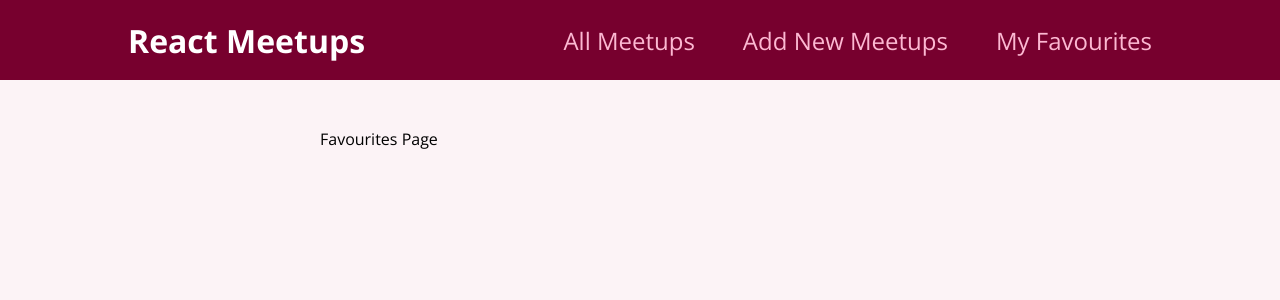
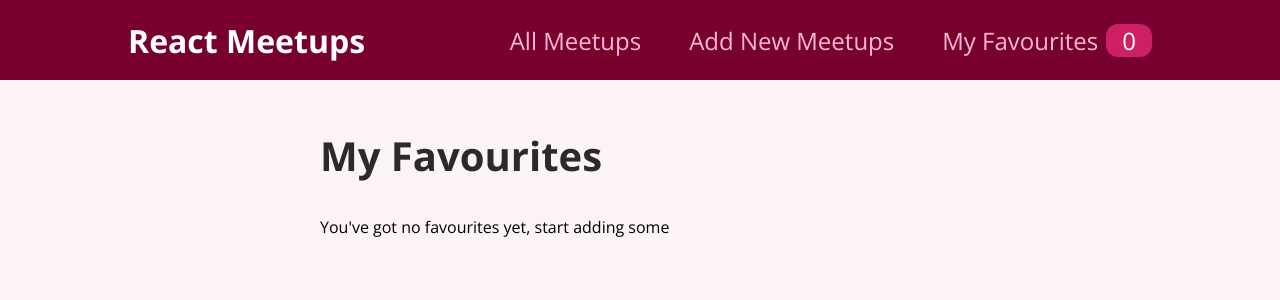
Before and after one commit to anujang/meetUpApp, a React (Create React App) app: page /favourites in a window 1280 px wide. Shown: the top 300 px of the page. Built offline with nearby package versions, Linux system fonts and the light colour scheme.

Commit message:
added favourites functionality when clicked, adds to favourites tally added for my favourites tab

```diff
--- a/src/components/layout/MainNavigation.js
+++ b/src/components/layout/MainNavigation.js
@@ -1,8 +1,12 @@
+import { useContext } from "react";
 import { Link } from "react-router-dom";
 
 import classes from "./MainNavigation.module.css";
+import FavouritesContext from "../../store/favourites-contexts";
 
 function MainNavigation() {
+  const favouritesCtx = useContext(FavouritesContext);
+
   return (
     <header className={classes.header}>
       <div className={classes.logo}> React Meetups</div>
@@ -15,7 +19,12 @@
             <Link to="/new-meetups">Add New Meetups</Link>
           </li>
           <li>
-            <Link to="/favourites">My Favourites</Link>
+            <Link to="/favourites">
+              My Favourites
+              <span className={classes.badge}>
+                {favouritesCtx.totalFavourites}
+              </span>
+            </Link>
           </li>
         </ul>
       </nav>
--- a/src/components/meetups/MeetUpItem.js
+++ b/src/components/meetups/MeetUpItem.js
@@ -1,8 +1,28 @@
+import { useContext } from "react";
+
+import FavouritesContext from "../../store/favourites-contexts";
 import Card from "../ui/Card";
-
 import classes from "./MeetUpItem.module.css";
 
 function MeetUpItem(props) {
+  const favouritesCtx = useContext(FavouritesContext);
+
+  const itemIsFavourite = favouritesCtx.itemIsFavourite(props.id);
+
+  function toggleFavouriteStatusHandler() {
+    if (itemIsFavourite) {
+      favouritesCtx.removeFavourite(props.id);
+    } else {
+      favouritesCtx.addFavourite({
+        id: props.id,
+        title: props.title,
+        description: props.description,
+        image: props.image,
+        address: props.address,
+      });
+    }
+  }
+
   return (
     <li className={classes.item}>
       <Card>
@@ -15,7 +35,9 @@
           <p>{props.description}</p>
         </div>
         <div className={classes.actions}>
-          <button>To Favourites</button>
+          <button onClick={toggleFavouriteStatusHandler }>
+            {itemIsFavourite ? "Remove from Favourites" : "Add to Favourites"}
+          </button>
         </div>
       </Card>
     </li>
--- a/src/index.js
+++ b/src/index.js
@@ -4,10 +4,14 @@
 
 import "./index.css";
 import App from "./App";
+import { FavouritesContextProvider } from "./store/favourites-contexts";
 
 ReactDOM.render(
-  <BrowserRouter>
-    <App />
-  </BrowserRouter>,
+  <FavouritesContextProvider>
+    <BrowserRouter>
+      <App />
+    </BrowserRouter>
+  </FavouritesContextProvider>,
+
   document.getElementById("root")
 );
--- a/src/pages/Favourites.js
+++ b/src/pages/Favourites.js
@@ -1,5 +1,25 @@
+import { useContext } from "react";
+
+import FavouritesContext from "../store/favourites-contexts";
+import MeetUpList from "../components/meetups/MeetUpList";
+
 function FavouritesPage() {
-    return <div>Favourites Page</div>
-};
+  const favouritesCtx = useContext(FavouritesContext);
+
+  let content;
+
+  if (favouritesCtx.totalFavourites === 0) {
+    content = <p> You've got no favourites yet, start adding some</p>;
+  } else {
+    content = <MeetUpList meetups={favouritesCtx.favourites} />;
+  }
+
+  return (
+    <section>
+      <h1>My Favourites</h1>
+      {content}
+    </section>
+  );
+}
 
 export default FavouritesPage;
--- /dev/null
+++ b/src/store/favourites-contexts.js
@@ -0,0 +1,44 @@
+import { createContext, useState } from "react";
+
+const FavouritesContext = createContext({
+  favourites: [],
+  totalFavourites: 0,
+  addFavourite: (favouriteMeetup) => {},
+  removeFavourite: (meetupId) => {},
+  itemIsFavourite: (meetupId) => {},
+});
+
+export function FavouritesContextProvider(props) {
+  const [userFavourites, setUserFavourites] = useState([]);
+
+  function addFavouriteHandler(favouriteMeetup) {
+    setUserFavourites((prevUserFavourite) => {
+      return prevUserFavourite.concat(favouriteMeetup);
+    });
+  }
+
+  function removeFavouriteHandler(meetupId) {
+    setUserFavourites((prevUserFavourites) => {
+      return prevUserFavourites.filter((meetup) => meetup.id !== meetupId);
+    });
+  }
+
+  function itemIsFavouriteHandler(meetupId) {
+    return userFavourites.some((meetup) => meetup.id === meetupId);
+  }
+
+  const context = {
+    favourites: userFavourites,
+    totalFavourites: userFavourites.length,
+    addFavourite: addFavouriteHandler,
+    removeFavourite: removeFavouriteHandler,
+    itemIsFavourite: itemIsFavouriteHandler,
+  };
+
+  return (
+    <FavouritesContext.Provider value={context}>
+      {props.children}
+    </FavouritesContext.Provider>
+  );
+}
+export default FavouritesContext;
```
